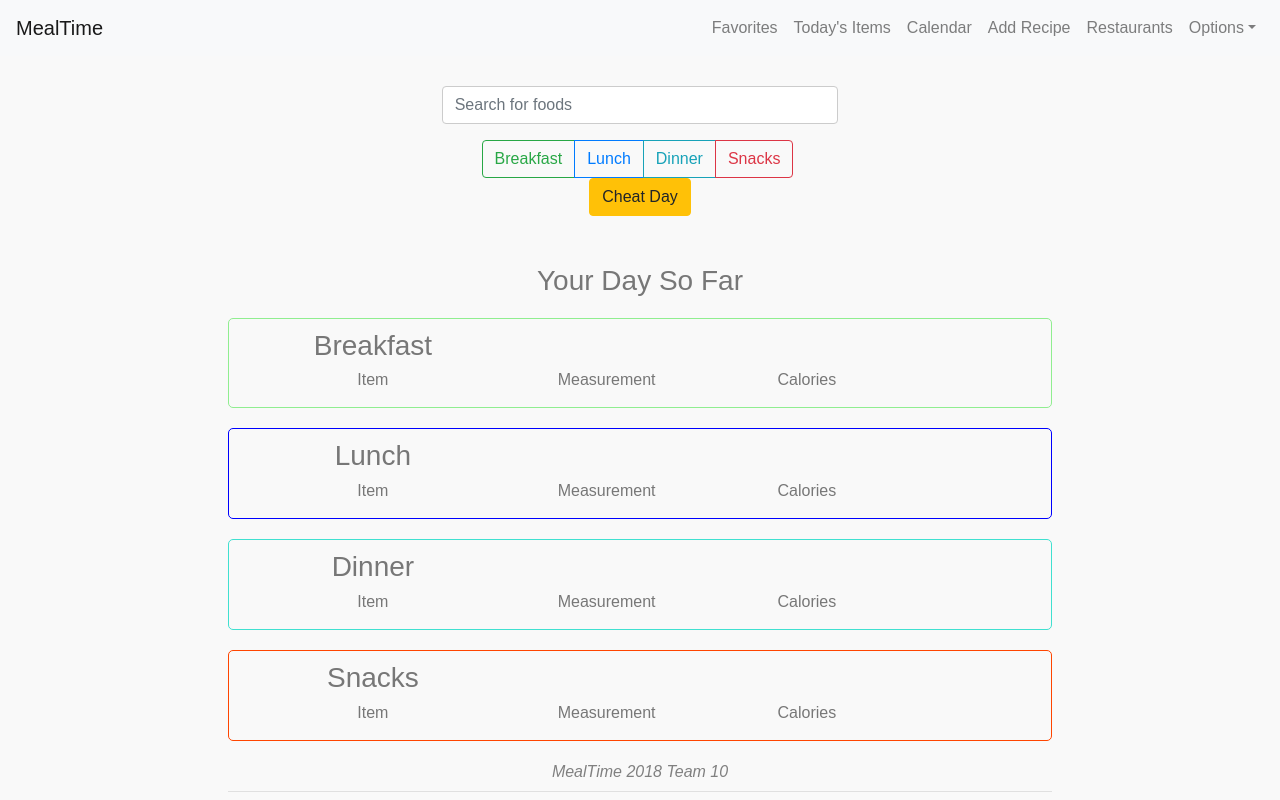
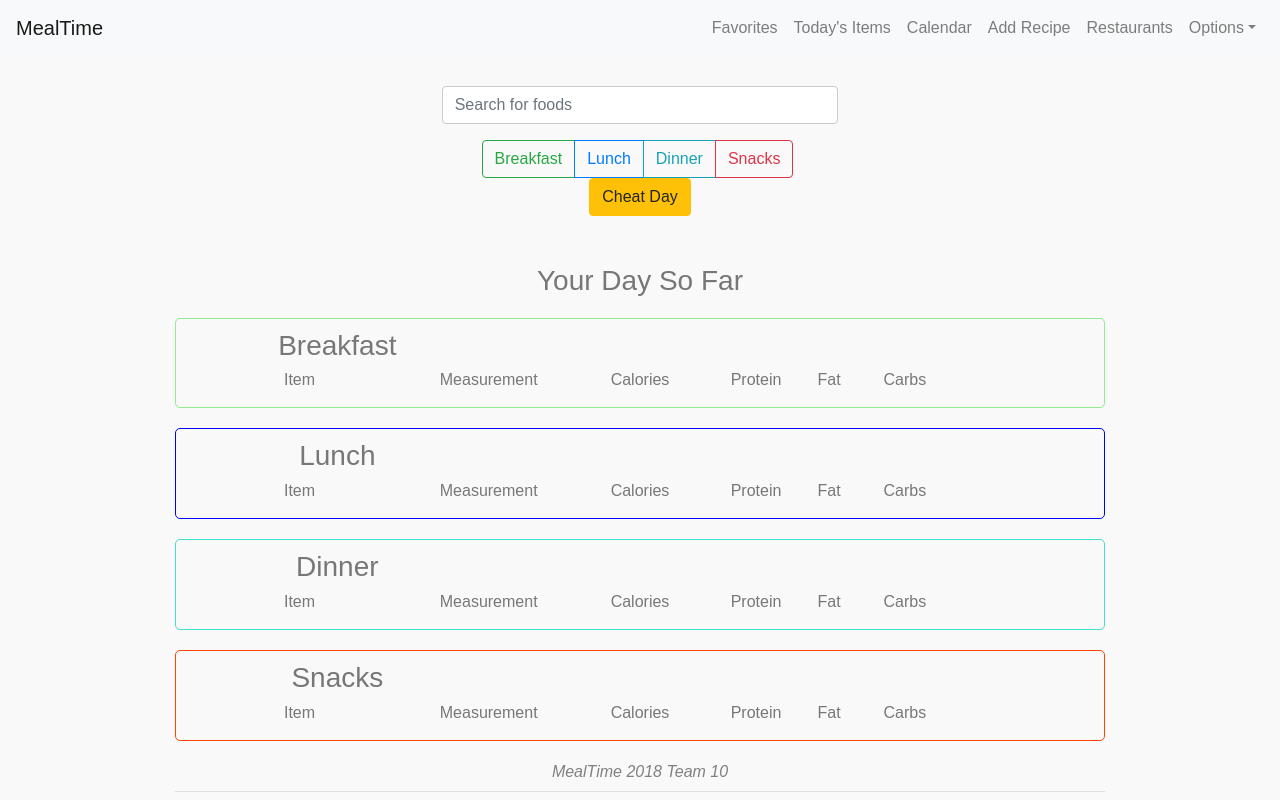
Before and after one commit to pkfoury/MealTime, a React (Create React App) app in the folder mealtime-frontend/: page /enter-daily-data in a window 1280 px wide. Shown: the top 800 px of the page. Built offline with nearby package versions, Linux system fonts and the light colour scheme.

Commit message:
Ev sprint2 new (#41)
* Optional macronutrients showing in initial entry page

* Made macros show on daily entry page, ability to add macros to initial goals in the user entry page, accounted for CORS security issue with yelp api

```diff
--- a/mealtime-frontend/src/components/DailyEntryPage.js
+++ b/mealtime-frontend/src/components/DailyEntryPage.js
@@ -20,7 +20,6 @@ class DailyEntryPage extends Component {
         fetch(link).then(function(response) {
             return response.json();
         }).then(function(jsonData) {
-            console.log(jsonData);
             if (jsonData.list == null) {
                 return;
             }
@@ -37,10 +36,11 @@ class DailyEntryPage extends Component {
         if (this.state.selectedItem == null) {
             return; // Failure
         }
-        var link='https://api.nal.usda.gov/ndb/nutrients/?format=json&api_key=WzLOlbq03SgcdDo2zPXUp5YgebYGwbcLcDnQJv8H&ndbno=' + this.state.selectedItem.ndbno + '&nutrients=208';
+        var link='https://api.nal.usda.gov/ndb/nutrients/?format=json&api_key=WzLOlbq03SgcdDo2zPXUp5YgebYGwbcLcDnQJv8H&ndbno=' + this.state.selectedItem.ndbno + '&nutrients=208&nutrients=203&nutrients=204&nutrients=205';
         fetch(link).then(function(response) {
             return response.json();
         }).then(function(jsonData) {
+            console.log(jsonData);
             var arrayItems = this.grabMealArray(meal).slice();
             arrayItems.push(jsonData.report.foods[0]);
             this.setState({ dropdownItems: [], selectedItem: null, totalCalorieCount: this.state.totalCalorieCount + +jsonData.report.foods[0].nutrients[0].value });
@@ -80,7 +80,6 @@ class DailyEntryPage extends Component {
     }
 
     deleteItemFromMeal(meal, itemName) {
-        console.log("Deleting " + itemName + " from " + meal);
         var mealArray = this.grabMealArray(meal);
         for (let i = 0; i < mealArray.length; i++) {
             if (mealArray[i].name === itemName) {
@@ -129,23 +128,29 @@ class DailyEntryPage extends Component {
                     <br />
                 </div>
                 <div className="row">
-                    <div className="col-lg-8 col-centered">
+                    <div className="col-lg-9 col-centered">
                         <div className="breakfast-container">
                             <div className="row">
                                 <h3 className="col-lg-4">Breakfast</h3>
                                 <hr />
                             </div>
                             <div className="row">
-                                <h6 className="col-lg-4">Item</h6>
-                                <h6 className="col-lg-3">Measurement</h6>
-                                <h6 className="col-lg-3">Calories</h6>
+                                <h6 className="col-lg-3">Item</h6>
+                                <h6 className="col-lg-2">Measurement</h6>
+                                <h6 className="col-lg-2">Calories</h6>
+                                <h6 className="col-lg-1">Protein</h6>
+                                <h6 className="col-lg-1">Fat</h6>
+                                <h6 className="col-lg-1">Carbs</h6>
                                 <h6 className="col-lg-1"></h6>
                             </div>
                             {this.state.breakfastItems.map((item, index) => (
                                 <div key={item.name} className="selected-item-row row">
-                                    <div className="col-lg-4">{item.name}</div>
-                                    <div className="col-lg-3">{item.measure}</div>
-                                    <div className="col-lg-3">{item.nutrients[0].value} calories</div>
+                                    <div className="col-lg-3">{item.name}</div>
+                                    <div className="col-lg-2">{item.measure}</div>
+                                    <div className="col-lg-2">{item.nutrients[0].value}</div>
+                                    <div className="col-lg-1">{item.nutrients[1].value} g</div>
+                                    <div className="col-lg-1">{item.nutrients[2].value} g</div>
+                                    <div className="col-lg-1">{item.nutrients[3].value} g</div>
                                     <div className="col-lg-1">
                                         <button className="btn btn-danger removeButton" onClick={() => this.deleteItemFromMeal("breakfast", item.name)}>Remove</button>
                                     </div>
@@ -158,16 +163,22 @@ class DailyEntryPage extends Component {
                                 <hr />
                             </div>
                             <div className="row">
-                                <h6 className="col-lg-4">Item</h6>
-                                <h6 className="col-lg-3">Measurement</h6>
-                                <h6 className="col-lg-3">Calories</h6>
+                                <h6 className="col-lg-3">Item</h6>
+                                <h6 className="col-lg-2">Measurement</h6>
+                                <h6 className="col-lg-2">Calories</h6>
+                                <h6 className="col-lg-1">Protein</h6>
+                                <h6 className="col-lg-1">Fat</h6>
+                                <h6 className="col-lg-1">Carbs</h6>
                                 <h6 className="col-lg-1"></h6>
                             </div>
                             {this.state.lunchItems.map((item, index) => (
                                 <div key={item.name} className="selected-item-row row">
-                                    <div className="col-lg-4">{item.name}</div>
-                                    <div className="col-lg-3">{item.measure}</div>
-                                    <div className="col-lg-3">{item.nutrients[0].value} calories</div>
+                                    <div className="col-lg-3">{item.name}</div>
+                                    <div className="col-lg-2">{item.measure}</div>
+                                    <div className="col-lg-2">{item.nutrients[0].value}</div>
+                                    <div className="col-lg-1">{item.nutrients[1].value} g</div>
+                                    <div className="col-lg-1">{item.nutrients[2].value} g</div>
+                                    <div className="col-lg-1">{item.nutrients[3].value} g</div>
                                     <div className="col-lg-1">
                                         <button className="btn btn-danger removeButton" onClick={() => this.deleteItemFromMeal("lunch", item.name)}>Remove</button>
                                     </div>
@@ -180,16 +191,22 @@ class DailyEntryPage extends Component {
                                 <hr />
                             </div>
                             <div className="row">
-                                <h6 className="col-lg-4">Item</h6>
-                                <h6 className="col-lg-3">Measurement</h6>
-                                <h6 className="col-lg-3">Calories</h6>
+                                <h6 className="col-lg-3">Item</h6>
+                                <h6 className="col-lg-2">Measurement</h6>
+                                <h6 className="col-lg-2">Calories</h6>
+                                <h6 className="col-lg-1">Protein</h6>
+                                <h6 className="col-lg-1">Fat</h6>
+                                <h6 className="col-lg-1">Carbs</h6>
                                 <h6 className="col-lg-1"></h6>
                             </div>
                             {this.state.dinnerItems.map((item, index) => (
                                 <div key={item.name} className="selected-item-row row">
-                                    <div className="col-lg-4">{item.name}</div>
-                                    <div className="col-lg-3">{item.measure}</div>
-                                    <div className="col-lg-3">{item.nutrients[0].value} calories</div>
+                                    <div className="col-lg-3">{item.name}</div>
+                                    <div className="col-lg-2">{item.measure}</div>
+                                    <div className="col-lg-2">{item.nutrients[0].value}</div>
+                                    <div className="col-lg-1">{item.nutrients[1].value} g</div>
+                                    <div className="col-lg-1">{item.nutrients[2].value} g</div>
+                                    <div className="col-lg-1">{item.nutrients[3].value} g</div>
                                     <div className="col-lg-1">
                                         <button className="btn btn-danger removeButton" onClick={() => this.deleteItemFromMeal("dinner", item.name)}>Remove</button>
                                     </div>
@@ -202,16 +219,22 @@ class DailyEntryPage extends Component {
                                 <hr />
                             </div>
                             <div className="row">
-                                <h6 className="col-lg-4">Item</h6>
-                                <h6 className="col-lg-3">Measurement</h6>
-                                <h6 className="col-lg-3">Calories</h6>
+                                <h6 className="col-lg-3">Item</h6>
+                                <h6 className="col-lg-2">Measurement</h6>
+                                <h6 className="col-lg-2">Calories</h6>
+                                <h6 className="col-lg-1">Protein</h6>
+                                <h6 className="col-lg-1">Fat</h6>
+                                <h6 className="col-lg-1">Carbs</h6>
                                 <h6 className="col-lg-1"></h6>
                             </div>
                             {this.state.snackItems.map((item, index) => (
                                 <div key={item.name} className="selected-item-row row">
-                                    <div className="col-lg-4">{item.name}</div>
-                                    <div className="col-lg-3">{item.measure}</div>
-                                    <div className="col-lg-3">{item.nutrients[0].value} calories</div>
+                                    <div className="col-lg-3">{item.name}</div>
+                                    <div className="col-lg-2">{item.measure}</div>
+                                    <div className="col-lg-2">{item.nutrients[0].value}</div>
+                                    <div className="col-lg-1">{item.nutrients[1].value} g</div>
+                                    <div className="col-lg-1">{item.nutrients[2].value} g</div>
+                                    <div className="col-lg-1">{item.nutrients[3].value} g</div>
                                     <div className="col-lg-1">
                                         <button className="btn btn-danger removeButton" onClick={() => this.deleteItemFromMeal("snacks", item.name)}>Remove</button>
                                     </div>
--- a/mealtime-frontend/src/components/FirstTimeUserPage.js
+++ b/mealtime-frontend/src/components/FirstTimeUserPage.js
@@ -2,6 +2,32 @@ import React, { Component } from 'react';
 import './general.css'
 
 class FirstTimeUserPage extends Component {
+  constructor(props) {
+    super(props)
+    this.state = { showMacroGoals: false };
+    this.toggleShowMacroGoals = this.toggleShowMacroGoals.bind(this);
+    this.renderMacroOptions = this.renderMacroOptions.bind(this);
+  }
+
+  toggleShowMacroGoals() {
+    this.setState({ showMacroGoals: !this.state.showMacroGoals });
+  }
+
+  renderMacroOptions() {
+    if (!this.state.showMacroGoals) return;
+
+    return (
+      <div class="macroNutrientGoals">
+        <label for="caloric-limit">Protein (Grams per day)</label>
+        <input type="number" className="form-control col-lg-2 left-42" id="protein" placeholder="0" />
+        <label for="caloric-limit">Fats (Grams per day)</label>
+        <input type="number" className="form-control col-lg-2 left-42" id="fats" placeholder="0" />
+        <label for="caloric-limit">Carbs (Grams per day)</label>
+        <input type="number" className="form-control col-lg-2 left-42" id="carbs" placeholder="0" />
+      </div>
+    );
+  }
+
   render() {
     return (
       <div>
@@ -19,6 +45,9 @@ class FirstTimeUserPage extends Component {
                 <br />
                 <label for="budget">How much money would you like to spend per week on food?</label>
                 <input type="number" className="form-control col-lg-2 left-42" id="budget-limit" placeholder="0" />
+                <input type="checkbox" id="showMacrosBox" onClick={this.toggleShowMacroGoals}></input>
+                <label for="showMacrosBox">Track macronutrients as well? (Optional)</label>
+                { this.renderMacroOptions() }
                 <br />
                 <button className="btn btn-large btn-success">Let's do this thing!</button>
             </div>
```
